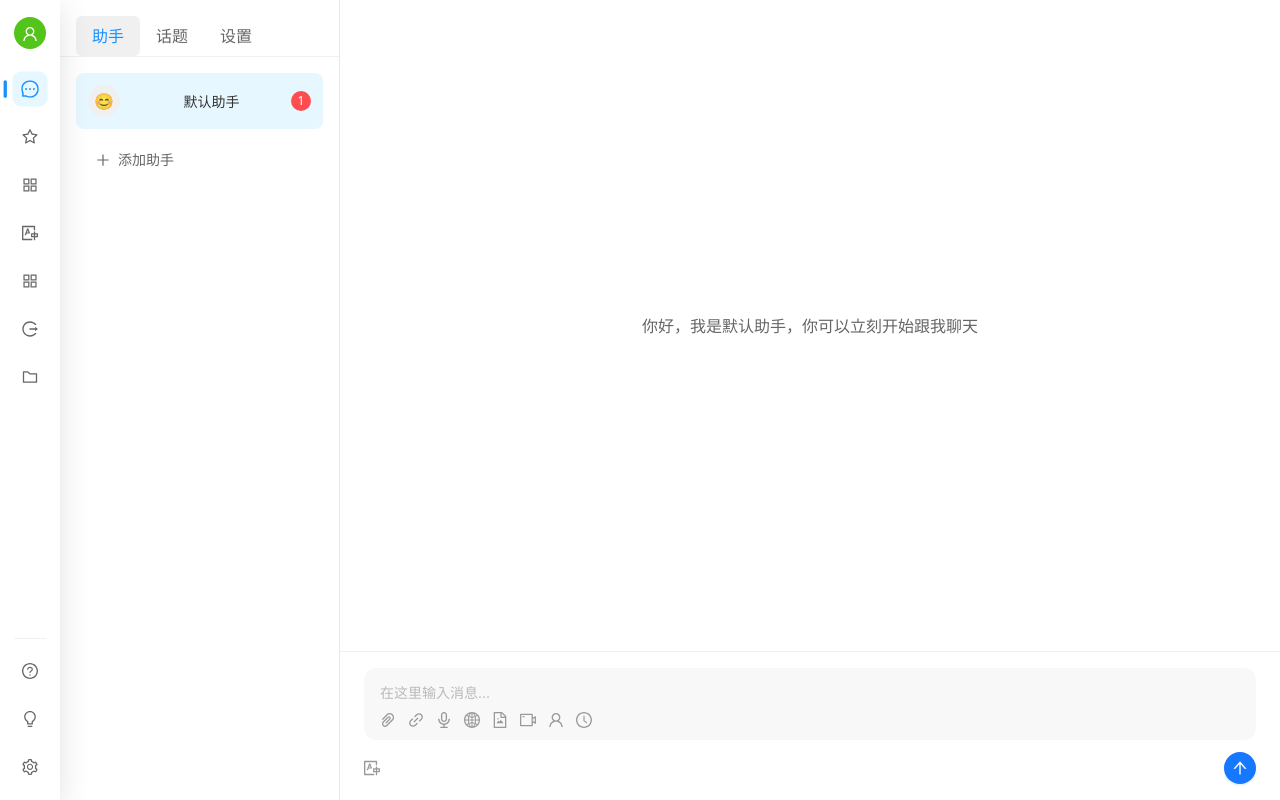
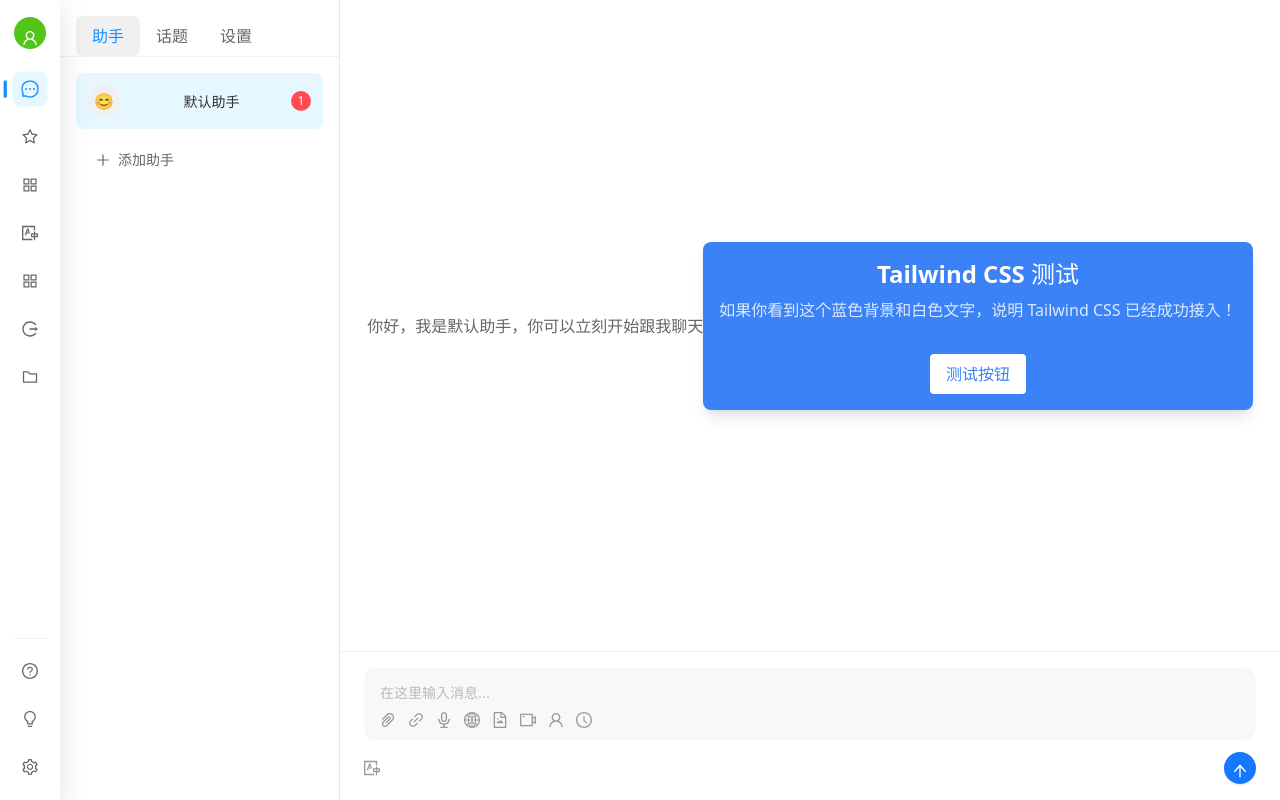
Before and after one commit to 2384830985/zero-studio, a Vue app: page /chat in a window 1280 px wide. Built offline with nearby package versions, Linux system fonts and the light colour scheme.

Commit message:
feature: 添加 tailwind

```diff
--- /dev/null
+++ b/postcss.config.cjs
@@ -0,0 +1,6 @@
+module.exports = {
+  plugins: {
+    tailwindcss: {},
+    autoprefixer: {},
+  },
+}
--- a/src/components/ChatContent.vue
+++ b/src/components/ChatContent.vue
@@ -45,6 +45,8 @@
         <div class="welcome-message">
           你好，我是默认助手，你可以立刻开始跟我聊天
         </div>
+        <!-- Tailwind 测试组件 -->
+        <TailwindTest />
       </div>
 
       <!-- 输入区域 -->
@@ -99,6 +101,7 @@
   TranslationOutlined,
   ArrowUpOutlined,
 } from '@ant-design/icons-vue'
+import TailwindTest from './TailwindTest.vue'
 
 const inputMessage = ref('')
 
--- /dev/null
+++ b/src/components/TailwindTest.vue
@@ -0,0 +1,17 @@
+<template>
+  <div class="p-4 bg-blue-500 text-white rounded-lg shadow-lg">
+    <h2 class="text-2xl font-bold mb-2">
+      Tailwind CSS 测试
+    </h2>
+    <p class="text-blue-100">
+      如果你看到这个蓝色背景和白色文字，说明 Tailwind CSS 已经成功接入！
+    </p>
+    <button class="mt-4 px-4 py-2 bg-white text-blue-500 rounded hover:bg-gray-100 transition-colors">
+      测试按钮
+    </button>
+  </div>
+</template>
+
+<script setup lang="ts">
+// 测试组件，用于验证 Tailwind CSS
+</script>
--- a/src/style.css
+++ b/src/style.css
@@ -1,3 +1,7 @@
+@tailwind base;
+@tailwind components;
+@tailwind utilities;
+
 :root {
   font-family: system-ui, Avenir, Helvetica, Arial, sans-serif;
   line-height: 1.5;
--- /dev/null
+++ b/tailwind.config.cjs
@@ -0,0 +1,11 @@
+/** @type {import('tailwindcss').Config} */
+export default {
+  content: [
+    "./index.html",
+    "./src/**/*.{vue,js,ts,jsx,tsx}",
+  ],
+  theme: {
+    extend: {},
+  },
+  plugins: [],
+}
```
Also changed, not shown: package.json (+10 -0 lines), 1 other file (tests, documents, lock files or other folders).
